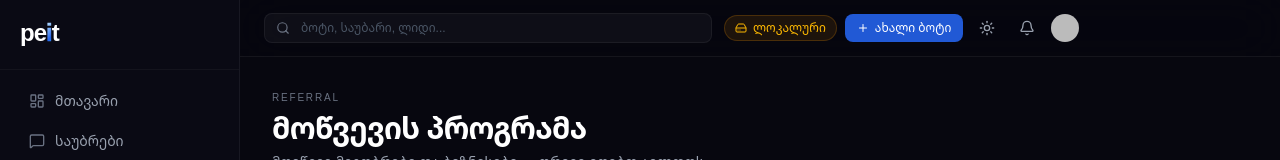
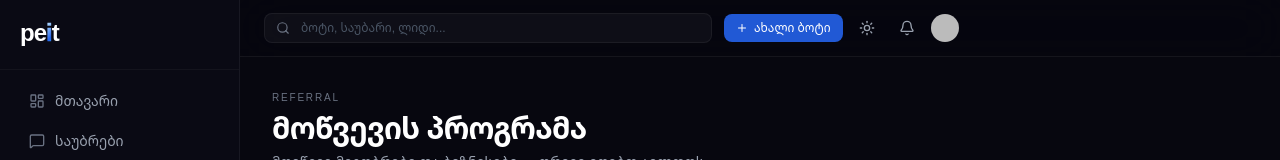
Before and after one commit to tornikepe/peit, a Next.js app: page /dashboard/referral in a window 1280 px wide. Shown: the top 160 px of the page. Built offline with nearby package versions, Linux system fonts and the light colour scheme; no server answers; the database is empty; sample sign-in values are in the browser's storage; some icons are missing; a small style sheet from the web is missing.

Commit message:
chore(dashboard): remove the 'ღრუბელი' storage-mode badge from the topbar

```diff
--- a/src/components/dashboard-shell/Topbar.tsx
+++ b/src/components/dashboard-shell/Topbar.tsx
@@ -13,7 +13,6 @@ import Link from 'next/link';
 import { useEffect, useRef, useState } from 'react';
 import { Menu, Search, Bell, Plus, Settings, Sun, Moon } from 'lucide-react';
 import { UserButton } from '@clerk/nextjs';
-import StorageModeBadge from '@/components/dashboard/StorageModeBadge';
 
 interface Props {
   onMenuClick: () => void;
@@ -49,8 +48,6 @@ export default function Topbar({ onMenuClick, theme = 'dark', onToggleTheme }: P
         <div className="flex-1 sm:hidden" />
 
         <div className="flex items-center gap-1 sm:gap-2">
-          <StorageModeBadge />
-
           <Link
             href="/dashboard/bots/new"
             className="hidden sm:inline-flex items-center gap-1.5 text-xs font-medium text-white bg-violet-500/90 hover:bg-violet-500 px-3 py-1.5 rounded-lg whitespace-nowrap"
```
